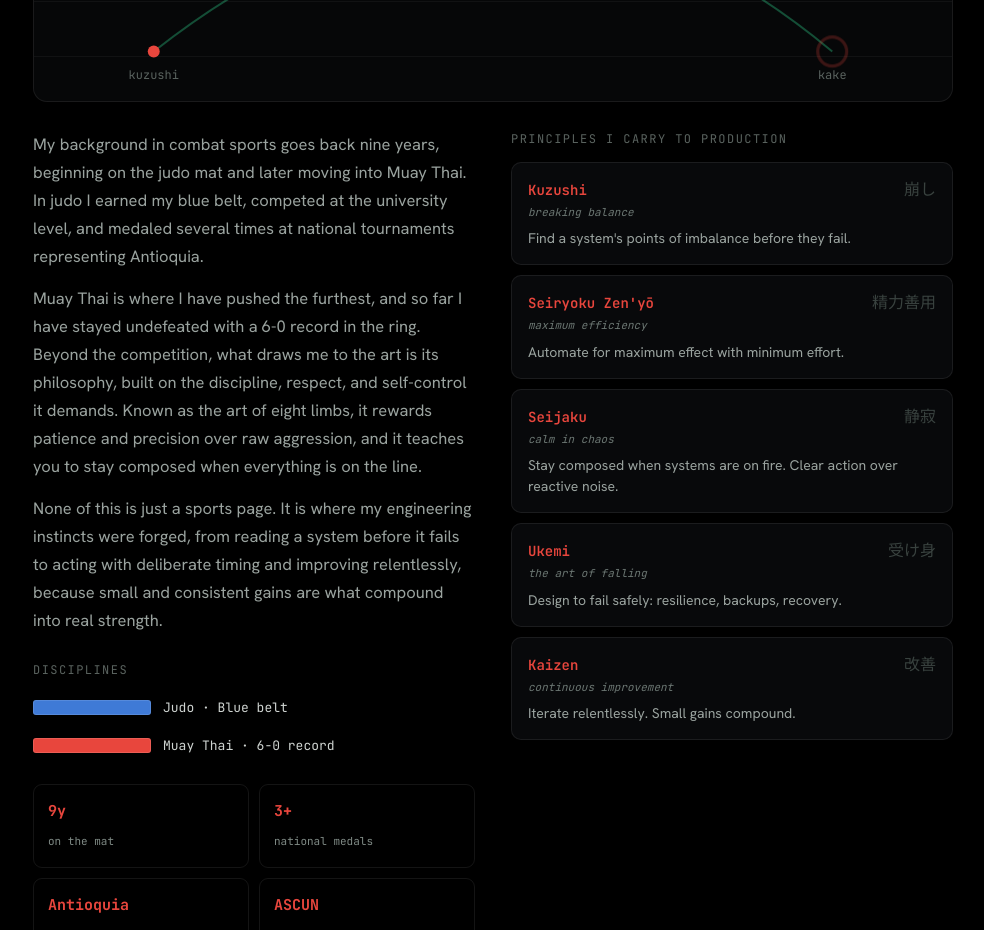
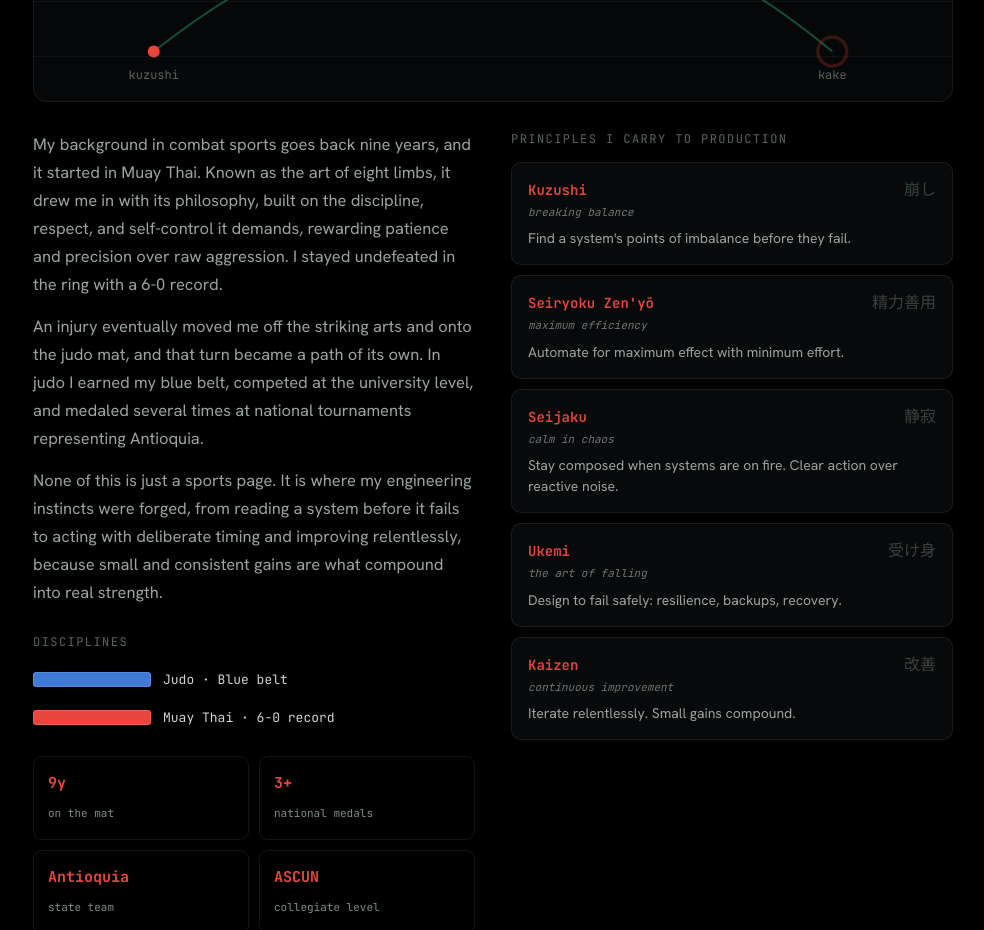
Before and after one commit to cr-montoya/portfolio, a React (Vite) app: page / in a window 1280 px wide. Shown: the part 4320-5250 px from the top of the page, without its empty margins (147-1131 px from the left). Built offline with nearby package versions, Linux system fonts and the light colour scheme.

Commit message:
fix(judo): correct chronology, muay thai first then judo after injury

```diff
--- a/src/i18n/en.ts
+++ b/src/i18n/en.ts
@@ -151,9 +151,9 @@ export const en = {
     kicker: 'the discipline behind the engineering',
     caption: '// the trajectory of a throw, and a deployment',
     intro:
-      'My background in combat sports goes back nine years, beginning on the judo mat and later moving into Muay Thai. In judo I earned my blue belt, competed at the university level, and medaled several times at national tournaments representing Antioquia.',
+      'My background in combat sports goes back nine years, and it started in Muay Thai. Known as the art of eight limbs, it drew me in with its philosophy, built on the discipline, respect, and self-control it demands, rewarding patience and precision over raw aggression. I stayed undefeated in the ring with a 6-0 record.',
     intro2:
-      'Muay Thai is where I have pushed the furthest, and so far I have stayed undefeated with a 6-0 record in the ring. Beyond the competition, what draws me to the art is its philosophy, built on the discipline, respect, and self-control it demands. Known as the art of eight limbs, it rewards patience and precision over raw aggression, and it teaches you to stay composed when everything is on the line.',
+      'An injury eventually moved me off the striking arts and onto the judo mat, and that turn became a path of its own. In judo I earned my blue belt, competed at the university level, and medaled several times at national tournaments representing Antioquia.',
     intro3:
       'None of this is just a sports page. It is where my engineering instincts were forged, from reading a system before it fails to acting with deliberate timing and improving relentlessly, because small and consistent gains are what compound into real strength.',
     beltsTitle: 'disciplines',
--- a/src/i18n/es.ts
+++ b/src/i18n/es.ts
@@ -151,9 +151,9 @@ export const es = {
     kicker: 'la disciplina detrás de la ingeniería',
     caption: '// la trayectoria de una proyección, y de un deploy',
     intro:
-      'Mi historia en los deportes de combate empezó hace nueve años, primero en el tatami de judo y más tarde en el Muay Thai. En judo obtuve mi cinturón azul, competí a nivel universitario y fui varias veces medallista en torneos nacionales representando a Antioquia.',
+      'Mi historia en los deportes de combate empezó hace nueve años, y comenzó en el Muay Thai. Conocido como el arte de las ocho extremidades, me atrapó por su filosofía, basada en la disciplina, el respeto y el autocontrol que exige, premiando la paciencia y la precisión por encima de la agresividad. Me mantuve invicto sobre el ring con un récord de 6-0.',
     intro2:
-      'El Muay Thai es donde más lejos he llegado, y hasta ahora me mantengo invicto con un récord de 6-0 sobre el ring. Más allá de la competencia, lo que me atrae del arte es su filosofía, basada en la disciplina, el respeto y el autocontrol que exige. Conocido como el arte de las ocho extremidades, premia la paciencia y la precisión por encima de la agresividad, y enseña a mantener la calma cuando todo está en juego.',
+      'Una lesión terminó alejándome de las artes de golpeo y me llevó al tatami de judo, y ese giro se convirtió en un camino propio. En judo obtuve mi cinturón azul, competí a nivel universitario y fui varias veces medallista en torneos nacionales representando a Antioquia.',
     intro3:
       'Nada de esto es solo una página deportiva. Es donde se forjaron mis instintos de ingeniería, desde leer un sistema antes de que falle hasta actuar con timing deliberado y mejorar sin descanso, porque las mejoras pequeñas y constantes son las que se acumulan en fuerza real.',
     beltsTitle: 'disciplinas',
```
